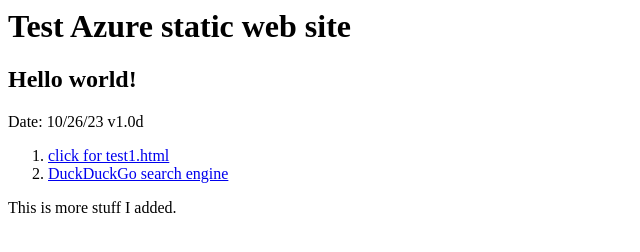
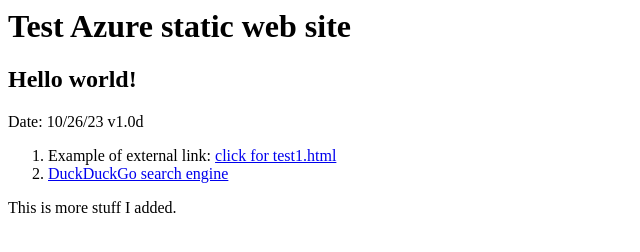
Before and after one commit to bulrush15/AzureWeb1, a plain HTML site: page index.html in a window 1280 px wide. Shown: the whole page, without its empty margins (0-640 px from the left). Drawn offline with Linux system fonts and the light colour scheme.

Commit message:
Update index.html

```diff
--- a/index.html
+++ b/index.html
@@ -8,7 +8,7 @@
 Date: 10/26/23 v1.0d
 
 <ol>
-<li><a href="test1.html">click for test1.html</a></li>
+<li>Example of external link: <a href="test1.html">click for test1.html</a></li>
 <li><a href="https://duckduckgo.com">DuckDuckGo search engine</a></li>
 </ol>
 
```
